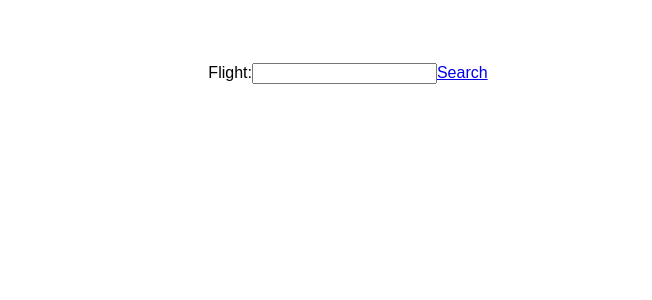
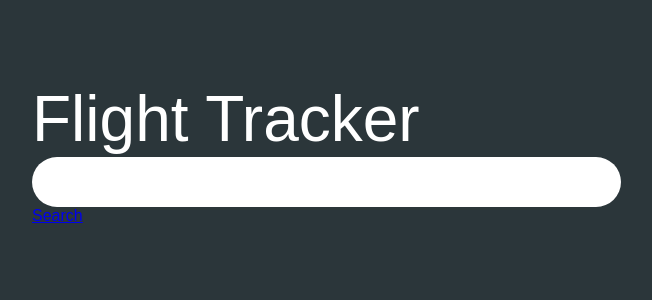
Before and after one commit to JSalazr/flight-tracker, a React app: page / in a window 1280 px wide. Shown: the top 300 px of the page, without its empty margins (292-944 px from the left). Built offline with nearby package versions, Linux system fonts and the light colour scheme.

Commit message:
Added first stylings for landing page.

```diff
--- a/index.html
+++ b/index.html
@@ -4,7 +4,7 @@
     <meta charset="UTF-8">
     <title>ReactJS Sample Project</title>
 </head>
-<body>
+<body style="background-color:#2b363a">
 <div id="root"></div>
 <script type="text/javascript" src="bundle.js"></script>
 </body>
--- a/package.json
+++ b/package.json
@@ -17,6 +17,7 @@
     "react-dom": "^16.12.0",
     "react-redux": "^7.1.3",
     "react-router-dom": "^5.1.2",
+    "react-spinners": "^0.8.0",
     "redux": "^4.0.5",
     "sass-loader": "^8.0.2",
     "style-loader": "^1.1.3"
--- a/src/components/landingPage/index.js
+++ b/src/components/landingPage/index.js
@@ -5,7 +5,7 @@ class LandingPage extends React.Component {
   render() {
 
     return (
-      <div>
+      <div className='center'>
         <SearchForm />
       </div>
     );
--- a/src/components/search/index.js
+++ b/src/components/search/index.js
@@ -27,8 +27,10 @@ class SearchForm extends React.Component {
     return (
       <>
         <label>
-          Flight:
-          <input onChange={this.onChangeFlight} type="text" name="name" />
+          <div className='search-label'>
+            Flight Tracker
+          </div>
+          <input className='search-bar' onChange={this.onChangeFlight} type="text" name="name" />
         </label>
         <Link to={`/${searchText}`} onClick={this.search}>Search</Link>
       </>
--- a/src/styles/styles.scss
+++ b/src/styles/styles.scss
@@ -10,9 +10,22 @@
 
 .center {
   width: 50%;
-  border-radius: 25px;
-  background: #EDCE85;
   padding: 20px;
-  color: #264653;
-  box-shadow: 3px 3px 3px #264653;
+  color: #ffffff;
+
+  .search-label {
+    font-size: 4em;
+    vertical-align: bottom;
+  }
+
+  .search-bar {
+    width: 90%;
+    border-radius: 25px;
+    border-style: none;
+    height: 2em;
+    padding: 5px 5px 5px 15px;
+    color: #264653;
+    background: #ffffff;
+    font-size: 1.25em;
+  }
 }
```
Also changed, not shown: 1 other file (tests, documents, lock files or other folders).
